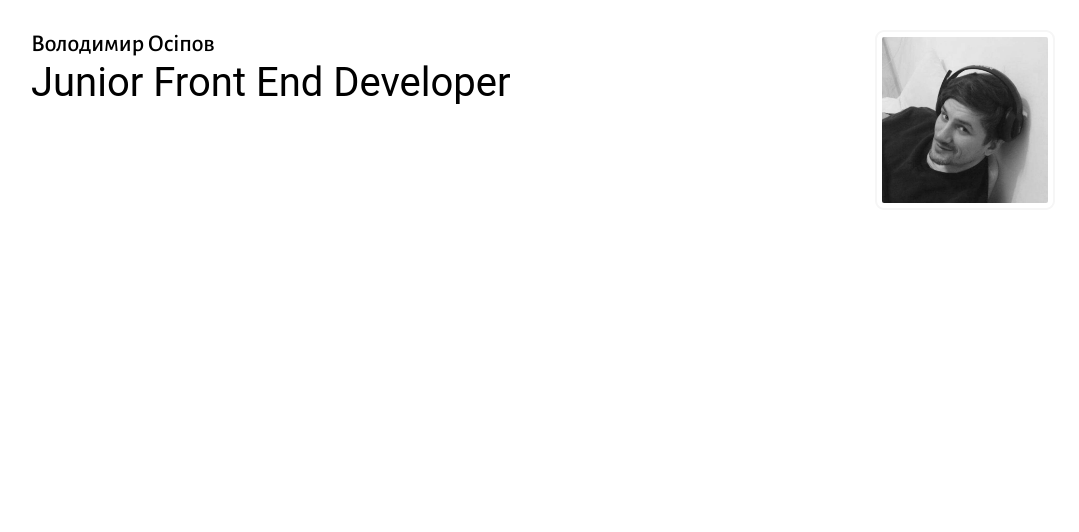
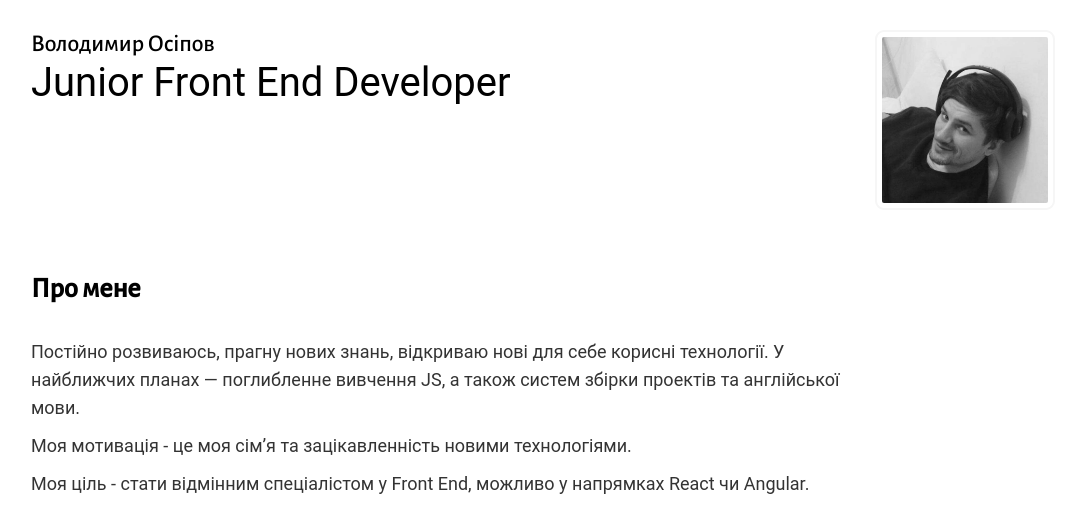
Before and after one commit to vova-osp/rsschool-cv, a plain HTML site: page index.html in a window 1280 px wide. Shown: the whole page, without its empty margins (97-1176 px from the left). Drawn offline with Linux system fonts and the light colour scheme.

Commit message:
feat: add section about

```diff
--- a/index.html
+++ b/index.html
@@ -24,6 +24,22 @@
         </div>
     </div>
 </header>
+<section class="about">
+    <div class="container">
+        <div class="about__text">
+            <h2 class="title">Про мене</h2>
+            <p class="text">Постійно розвиваюсь, прагну нових знань, відкриваю нові для себе корисні технології. У
+                найближчих планах — поглибленне вивчення JS, а також систем збірки проектів та англійської мови.
+            </p>
+            <p class="text">
+                Моя мотивація - це моя сім’я та зацікавленність новими технологіями.
+            </p>
+            <p class="text">
+                Моя ціль - стати відмінним спеціалістом у Front End, можливо у напрямках React чи Angular.
+            </p>
+        </div>
+    </div>
+</section>
 
 </body>
 </html>
```
